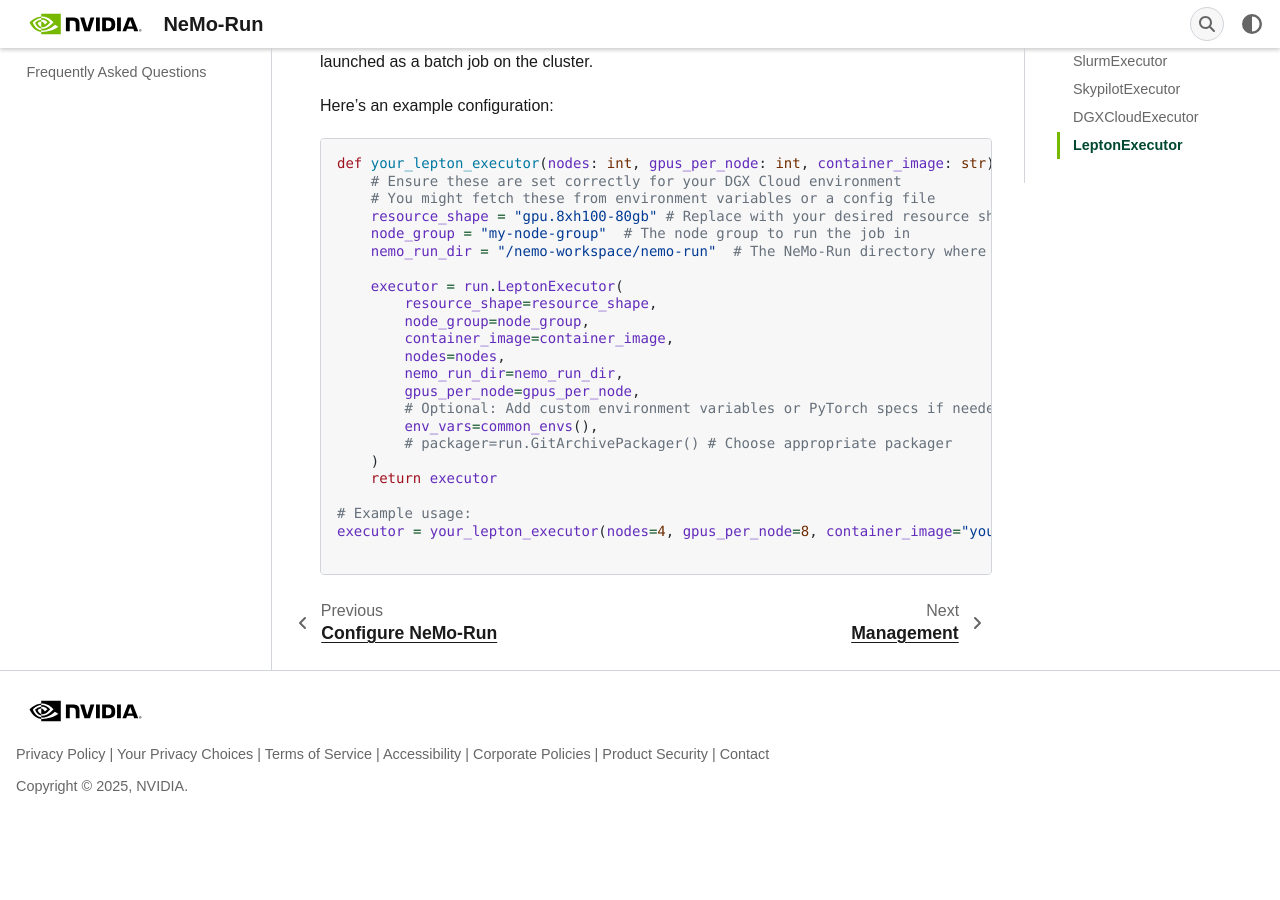
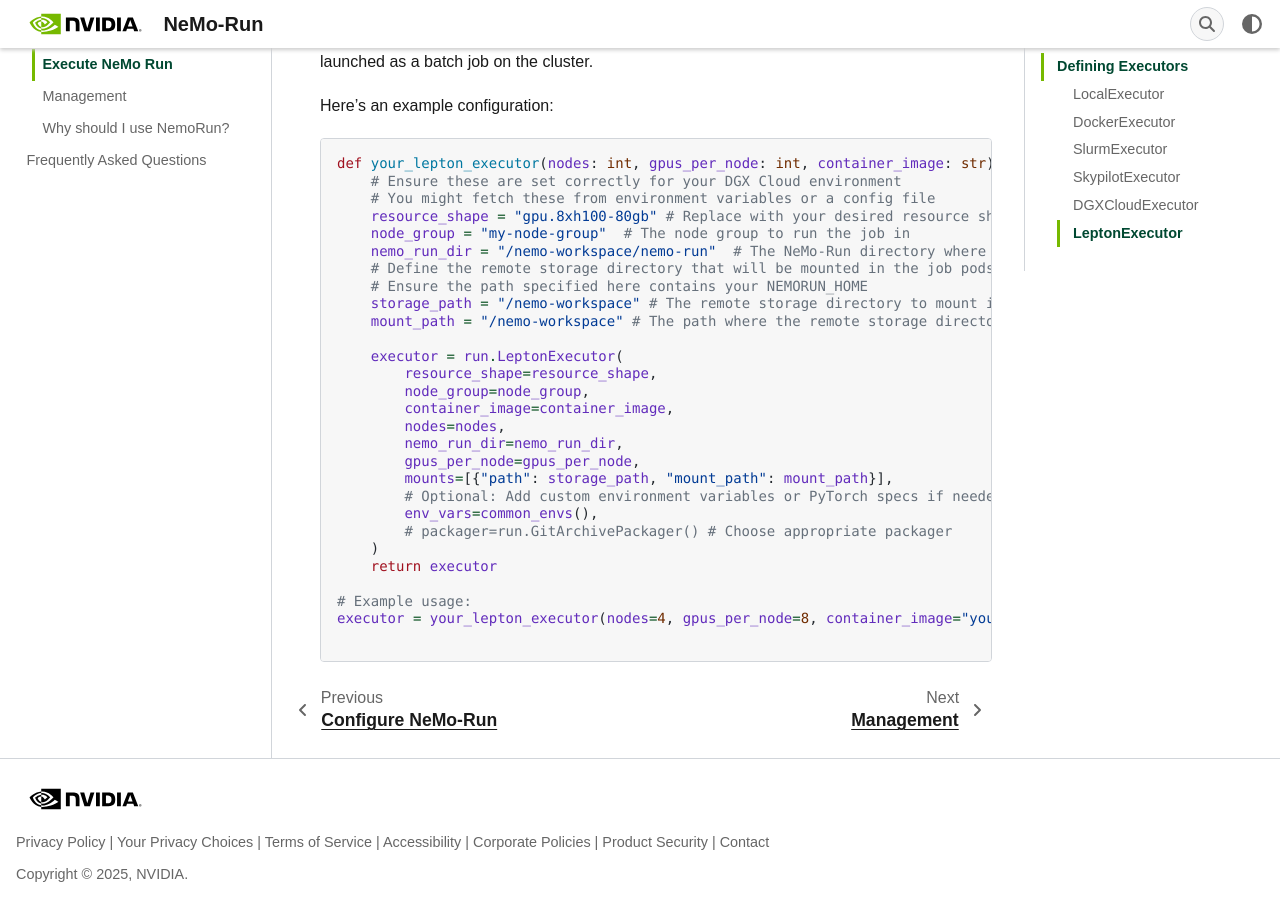
Before and after one commit to NVIDIA/NeMo-Run, a Sphinx documentation site: the page built from docs/source/guides/execution.md, in a window 1280 px wide and 900 px high, scrolled down 8425 px. Built offline with Sphinx 7.4.7, drawn with Linux system fonts in a browser that asks for light colours; some web fonts are replaced; pages that are not in the unit, such as notebooks, are missing from menus; before the commit the page ends 9240 px from its top, so only the background shows below that.

Commit message:
Add custom mounts to Lepton batch jobs
Allow users to specify custom mounts using Lepton's Filesystem
functionality.

Signed-Off-By: Robert Clark <roclark@nvidia.com>

```diff
--- a/docs/source/guides/execution.md
+++ b/docs/source/guides/execution.md
@@ -280,6 +280,10 @@
     resource_shape = "gpu.8xh100-80gb" # Replace with your desired resource shape representing the number of GPUs in a pod
     node_group = "my-node-group"  # The node group to run the job in
     nemo_run_dir = "/nemo-workspace/nemo-run"  # The NeMo-Run directory where experiments are saved
+    # Define the remote storage directory that will be mounted in the job pods
+    # Ensure the path specified here contains your NEMORUN_HOME
+    storage_path = "/nemo-workspace" # The remote storage directory to mount in jobs
+    mount_path = "/nemo-workspace" # The path where the remote storage directory will be mounted inside the container
 
     executor = run.LeptonExecutor(
         resource_shape=resource_shape,
@@ -288,6 +292,7 @@
         nodes=nodes,
         nemo_run_dir=nemo_run_dir,
         gpus_per_node=gpus_per_node,
+        mounts=[{"path": storage_path, "mount_path": mount_path}],
         # Optional: Add custom environment variables or PyTorch specs if needed
         env_vars=common_envs(),
         # packager=run.GitArchivePackager() # Choose appropriate packager
```
Also changed, not shown: 1 other file.
